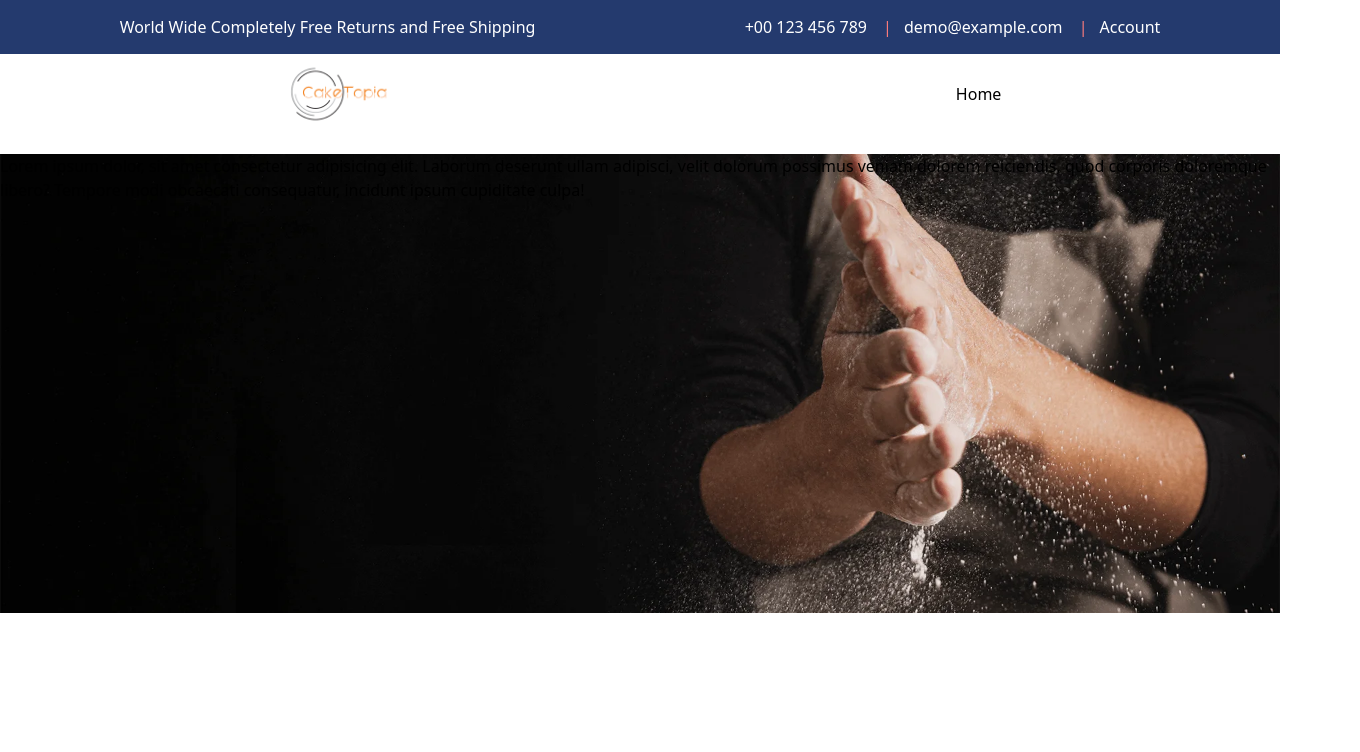
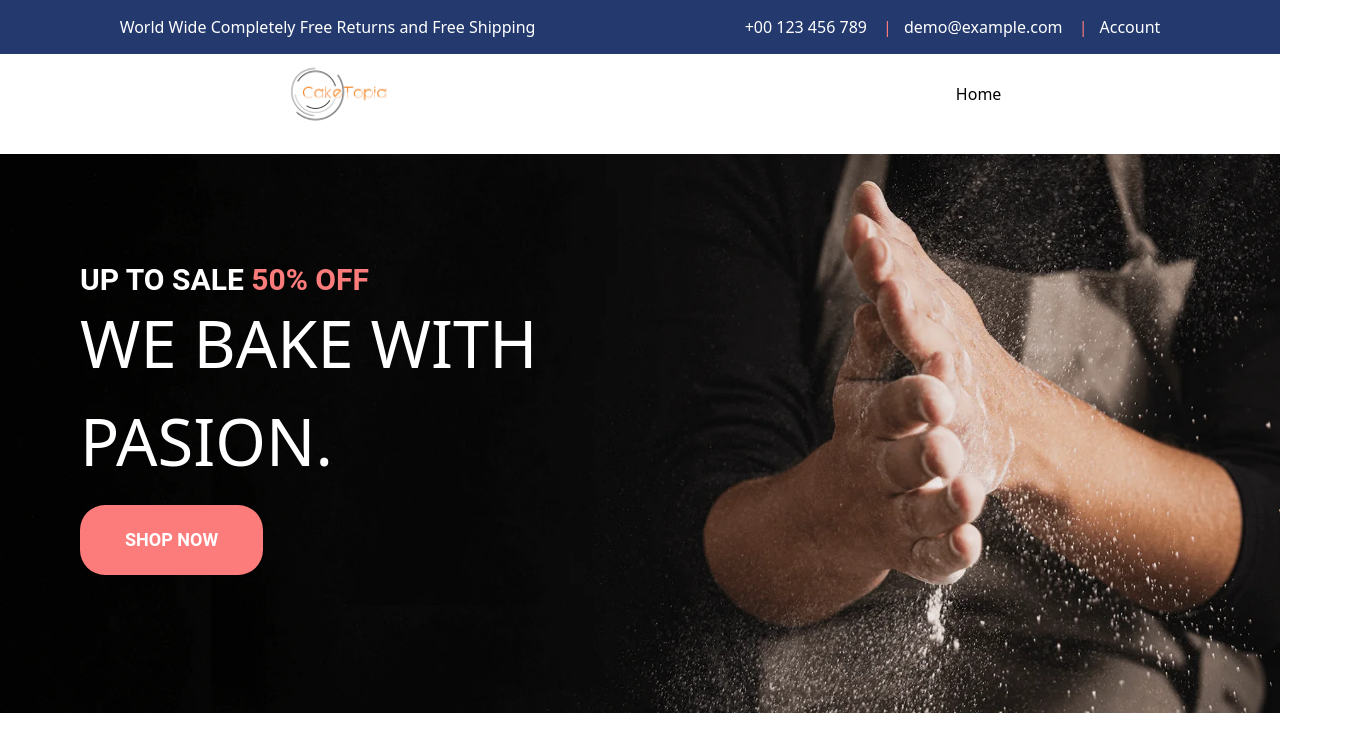
Before and after one commit to Shuvoghosh7/Caketopia, a React (Create React App) app: page / in a window 1280 px wide. Shown: the top 752 px of the page, 1360 px wide, since content can reach past the window. Built offline with nearby package versions, Linux system fonts and the light colour scheme.

Commit message:
add banner part where add bg picture and add some text

```diff
--- a/src/Pages/Banner/Banner.css
+++ b/src/Pages/Banner/Banner.css
@@ -1,6 +1,6 @@
 .banner{
     background-image: url(../../Assets/barrer/banner.png);
-    min-height: 459px;
+    min-height: 559px;
     width: 100%;
     /* background-attachment: fixed; */
     background-position: center;
@@ -8,3 +8,44 @@
     background-size: cover;
 
 }
+.banner-contant{
+    position: relative;
+    top: 110px;
+    left: 80px;
+}
+.offer-title{
+    color: #fff;
+    font-size: 30px;
+    line-height: 31px;
+    font-weight: 600;
+    font-family: "Roboto", sans-serif;
+}
+.offer-persen{
+    color: #FC7C7C;
+}
+.banner-title{
+    font-size: 65px;
+    text-transform: uppercase;
+    color: #fff;
+    margin-bottom: 15px;
+}
+.shop-btn{
+    font-size: 18px;
+    line-height: 70px;
+    height: 70px;
+    padding: 0 45px;
+    background: #fc7c7c;
+    position: relative;
+    z-index: 9;
+    color: #ffffff;
+    border: 0;
+    font-weight: 600;
+    text-decoration: none;
+    border-radius: 25px;
+    overflow: hidden;
+    text-transform: uppercase;
+    font-family: "Roboto", sans-serif;
+}
+.shop-btn:hover{
+    background-color: #0a58ca;
+}
--- a/src/Pages/Banner/Banner.js
+++ b/src/Pages/Banner/Banner.js
@@ -3,7 +3,11 @@ import './Banner.css'
 const Banner = () => {
     return (
         <div className="banner mt-5">
-            <h1>Lorem ipsum dolor, sit amet consectetur adipisicing elit. Laborum deserunt ullam adipisci, velit dolorum possimus veniam dolorem reiciendis, quod corporis doloremque libero? Tempore modi obcaecati consequatur, incidunt ipsum cupiditate culpa!</h1>
+            <div className="banner-contant">
+                <h1 className="offer-title">UP TO SALE <span className="offer-persen">50% OFF</span></h1>
+                <p className="banner-title">WE BAKE WITH <br /> PASION.</p>
+                <button className="shop-btn">SHOP NOW</button>
+            </div>
 
         </div>
     );
```
